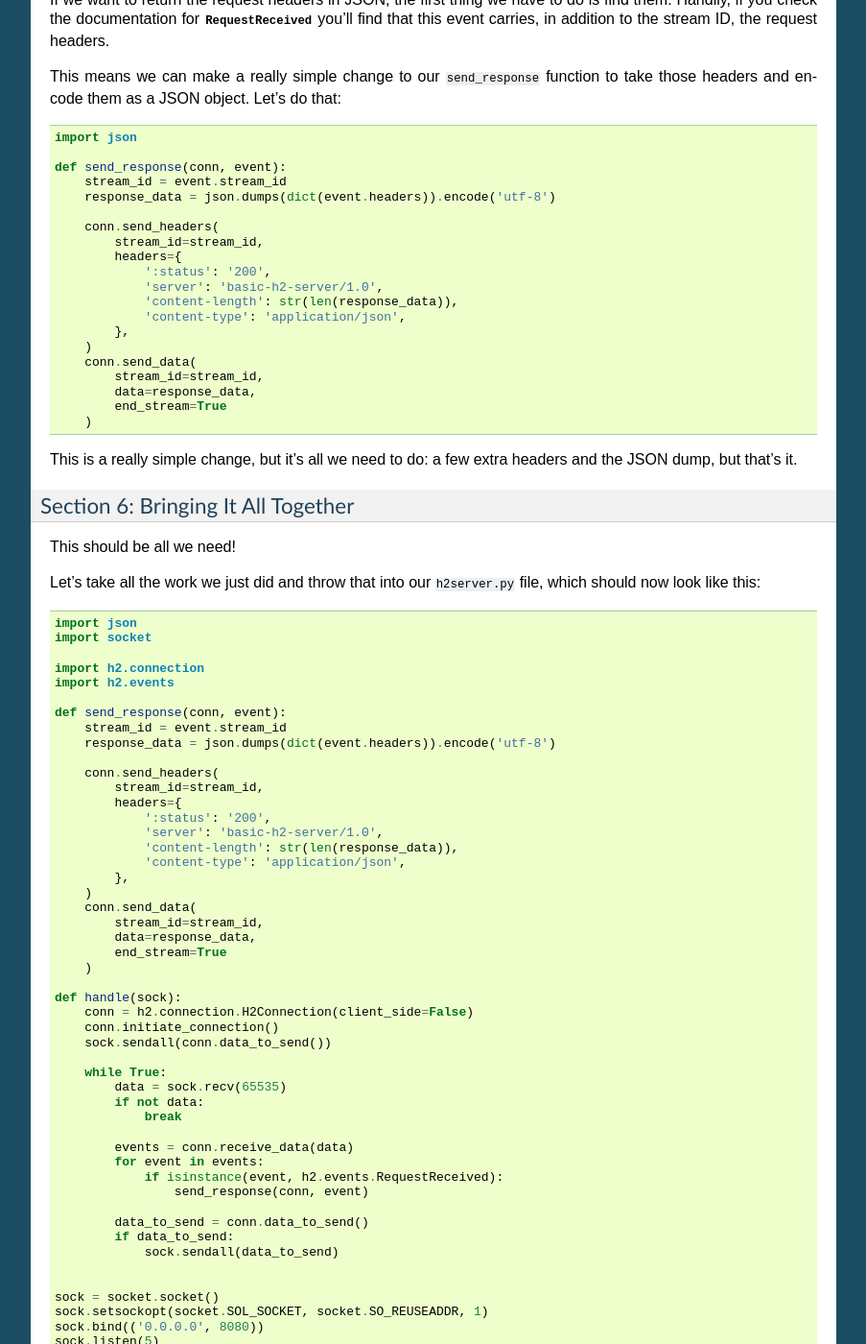
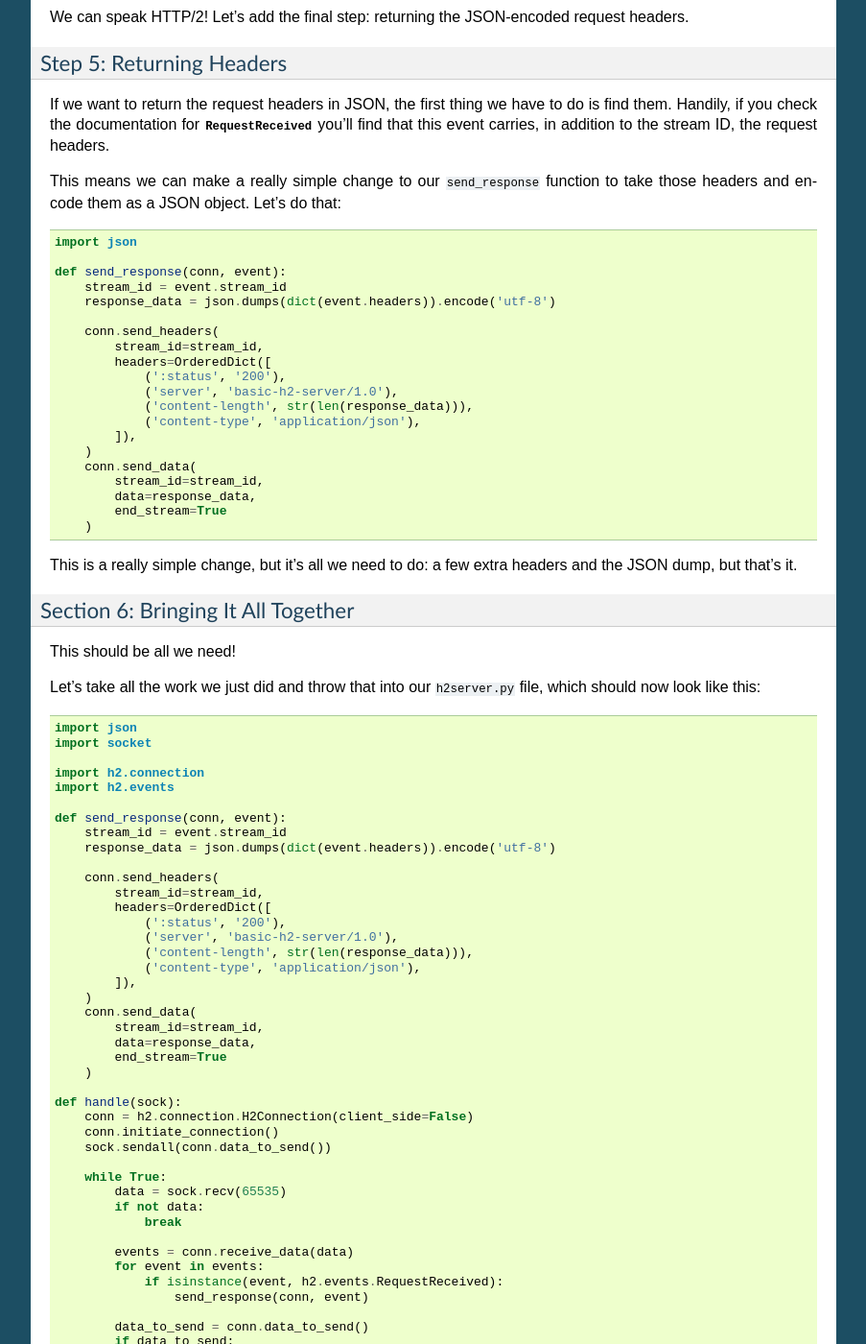
Before and after one commit to python-hyper/h2, a Sphinx documentation site: the page built from docs/source/basic-usage.rst, in a window 1280 px wide and 1400 px high, scrolled down 8525 px. Shown: the whole window at 96% size, without its empty margins (198-1101 px from the left). Built offline with Sphinx 7.4.7, drawn with Linux system fonts in a browser that asks for light colours; some of the changed text lies outside the part shown.

Commit message:
About the example in the getting started: headers has to be defined with an ordered data structure or it can happen the ProtocolError to be raised by the _reject_pseudo_header_fields procedure (seen_regular_header condition). dict does not guarantee the ordering of keys. This can be corrected by implementing collections.OrderedDict or list. To not brake the API, I corrected the dictionary into an ordered dictionary.

```diff
--- a/docs/source/basic-usage.rst
+++ b/docs/source/basic-usage.rst
@@ -437,7 +437,10 @@ signaled the request. Let's define it.
         stream_id = event.stream_id
         conn.send_headers(
             stream_id=stream_id,
-            headers={':status': '200', 'server': 'basic-h2-server/1.0'},
+            headers=OrderedDict([
+                (':status', '200'),
+                ('server', 'basic-h2-server/1.0')
+            ]),
         )
         conn.send_data(
             stream_id=stream_id,
@@ -530,7 +534,10 @@ With these changes, your ``h2server.py`` file should look like this:
         stream_id = event.stream_id
         conn.send_headers(
             stream_id=stream_id,
-            headers={':status': '200', 'server': 'basic-h2-server/1.0'},
+            headers=OrderedDict([
+                (':status', '200'),
+                ('server', 'basic-h2-server/1.0'),
+            ]),
         )
         conn.send_data(
             stream_id=stream_id,
@@ -596,12 +603,12 @@ function to take those headers and encode them as a JSON object. Let's do that:
 
         conn.send_headers(
             stream_id=stream_id,
-            headers={
-                ':status': '200',
-                'server': 'basic-h2-server/1.0',
-                'content-length': str(len(response_data)),
-                'content-type': 'application/json',
-            },
+            headers=OrderedDict([
+                (':status', '200'),
+                ('server', 'basic-h2-server/1.0'),
+                ('content-length', str(len(response_data))),
+                ('content-type', 'application/json'),
+            ]),
         )
         conn.send_data(
             stream_id=stream_id,
@@ -634,12 +641,12 @@ file, which should now look like this:
 
         conn.send_headers(
             stream_id=stream_id,
-            headers={
-                ':status': '200',
-                'server': 'basic-h2-server/1.0',
-                'content-length': str(len(response_data)),
-                'content-type': 'application/json',
-            },
+            headers=OrderedDict([
+                (':status', '200'),
+                ('server', 'basic-h2-server/1.0'),
+                ('content-length', str(len(response_data))),
+                ('content-type', 'application/json'),
+            ]),
         )
         conn.send_data(
             stream_id=stream_id,
```
Also changed, not shown: other parts of docs/source/basic-usage.rst (+1 -0 lines).
